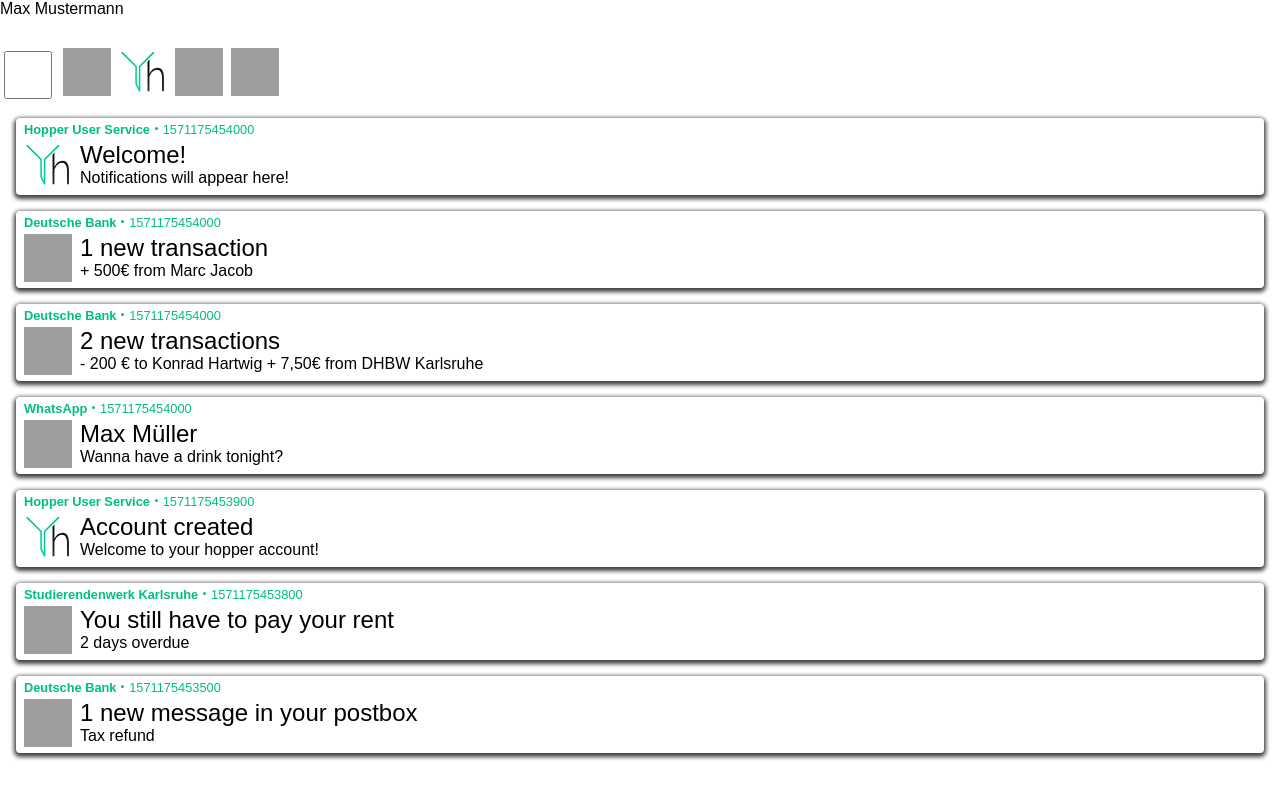
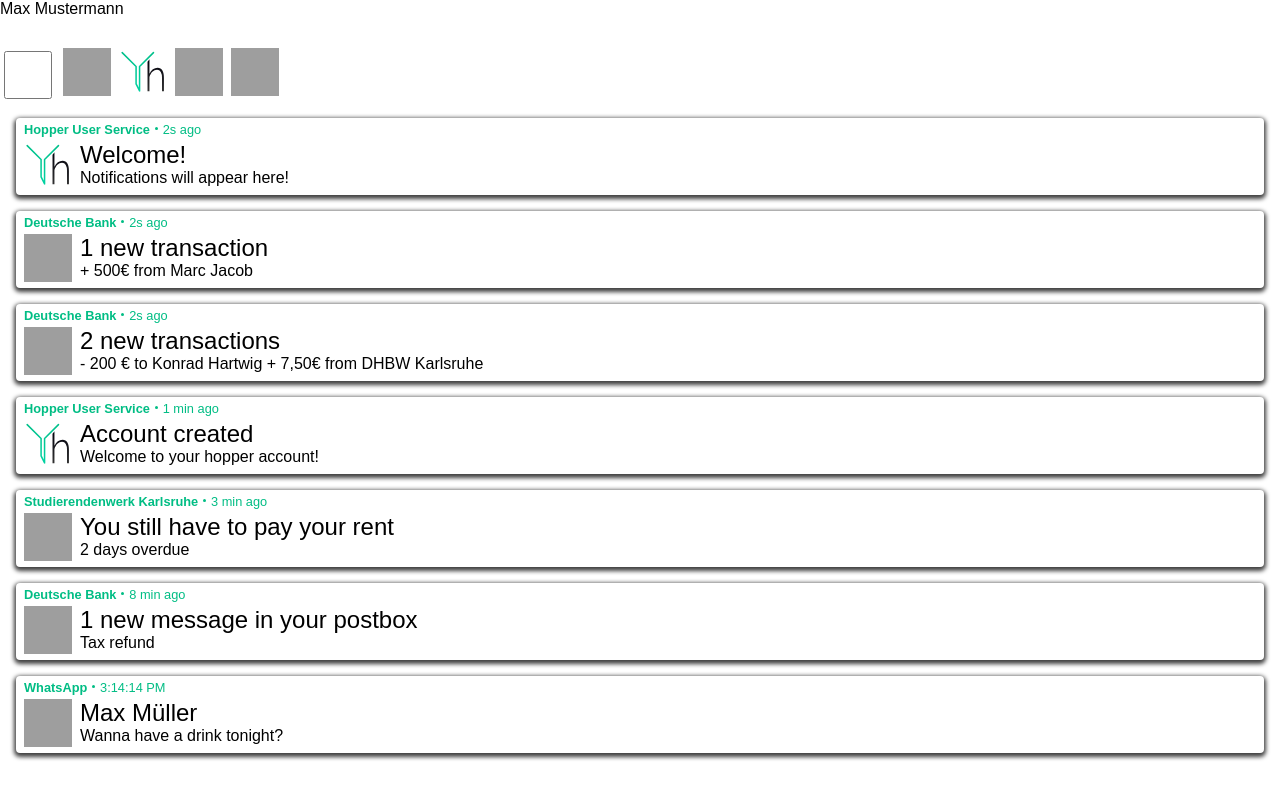
Before and after one commit to hopperteam/hopper-server, a React app in the folder frontend/: page / in a window 1280 px wide. Built offline with nearby package versions, Linux system fonts and the light colour scheme; grey boxes are pictures that could not be loaded.

Commit message:
Add time rendering to notifications  - Not live yet  - Improve dummy-API timestamps

```diff
--- a/frontend/src/api.ts
+++ b/frontend/src/api.ts
@@ -11,15 +11,15 @@
 ];
 
 const DEMO_NOTIFICATIONS = [
-    new Notification("1","Account created", "1", Date.now() - 100, undefined, false, false, "default", "Welcome to your hopper account!", []),
-    new Notification("2","Welcome!", "1", Date.now(), undefined, false, false, "default", "Notifications will appear here!", []),
-    new Notification("3","1 new transaction", "3", Date.now(), undefined, false, true, "default", "+ 500€ from Marc Jacob", []),
-    new Notification("4","2 new transactions", "3", Date.now(), undefined, false, false, "default", "- 200 € to Konrad Hartwig\n+ 7,50€ from DHBW Karlsruhe", []),
-    new Notification("5","1 new message from your caretaker", "4", Date.now(), undefined, true, false, "default", "1 new message", []),
-    new Notification("6","Max Müller", "2", Date.now(), undefined, false, false, "default", "Wanna have a drink tonight?", []),
-    new Notification("7","Marie Mustermann", "2", Date.now() - 30, undefined, true, false, "default", "What are you doing later today?", []),
-    new Notification("8","1 new message in your postbox", "3", Date.now() - 500, undefined, false, false, "default", "Tax refund", []),
-    new Notification("9","You still have to pay your rent", "4", Date.now() - 200, undefined, false, false, "default", "2 days overdue", []),
+    new Notification("1","Account created", "1", Math.floor(Date.now() / 1000) - 100, undefined, false, false, "default", "Welcome to your hopper account!", []),
+    new Notification("2","Welcome!", "1", Math.floor(Date.now() / 1000), undefined, false, false, "default", "Notifications will appear here!", []),
+    new Notification("3","1 new transaction", "3", Math.floor(Date.now() / 1000), undefined, false, true, "default", "+ 500€ from Marc Jacob", []),
+    new Notification("4","2 new transactions", "3", Math.floor(Date.now() / 1000), undefined, false, false, "default", "- 200 € to Konrad Hartwig\n+ 7,50€ from DHBW Karlsruhe", []),
+    new Notification("5","1 new message from your caretaker", "4", Math.floor(Date.now() / 1000) - 4000, undefined, true, false, "default", "1 new message", []),
+    new Notification("6","Max Müller", "2", Math.floor(Date.now() / 1000) - 23000, undefined, false, false, "default", "Wanna have a drink tonight?", []),
+    new Notification("7","Marie Mustermann", "2", Math.floor(Date.now() / 1000)  - 30, undefined, true, false, "default", "What are you doing later today?", []),
+    new Notification("8","1 new message in your postbox", "3", Math.floor(Date.now() / 1000)  - 500, undefined, false, false, "default", "Tax refund", []),
+    new Notification("9","You still have to pay your rent", "4", Math.floor(Date.now() / 1000)  - 200, undefined, false, false, "default", "2 days overdue", []),
 ];
 
 export default class HopperApi {
--- a/frontend/src/components/notificationViews.tsx
+++ b/frontend/src/components/notificationViews.tsx
@@ -1,5 +1,29 @@
 import * as React from "react";
 import {NotificationViewProps} from "./notificationContainer";
+
+function getTimeText(date: number): string {
+    let diff = Math.floor(Date.now() / 1000) - date;
+    let future = diff < 0;
+    diff = Math.abs(diff);
+
+    if (diff < 60) {
+        return (future) ? "In" + diff + "s" : diff + "s ago";
+    }
+
+    diff = Math.floor(diff / 60);
+    if (diff < 60) {
+        return (future) ? "In" + diff + " min" : diff + " min ago";
+    }
+
+    let d = new Date(date*1000);
+    let dNow = new Date();
+
+    if (d.toDateString() == dNow.toDateString()) {
+        return d.toLocaleTimeString();
+    } else {
+        return d.toLocaleString();
+    }
+}
 
 export class DefaultNotificationView extends React.Component<NotificationViewProps> {
     render(): React.ReactNode {
@@ -7,7 +31,7 @@
             <div className="notificationMeta">
                 <span className="notificationSender">{this.props.sender.name}</span>
                 <div className="notificationSenderSeparator" />
-                <span className="notificationTime">{this.props.notification.timestamp}</span>
+                <span className="notificationTime">{getTimeText(this.props.notification.timestamp)}</span>
             </div>
             <div className="notificationContent">
                 <img className="notificationImage" alt="notificationImage" src={
```
